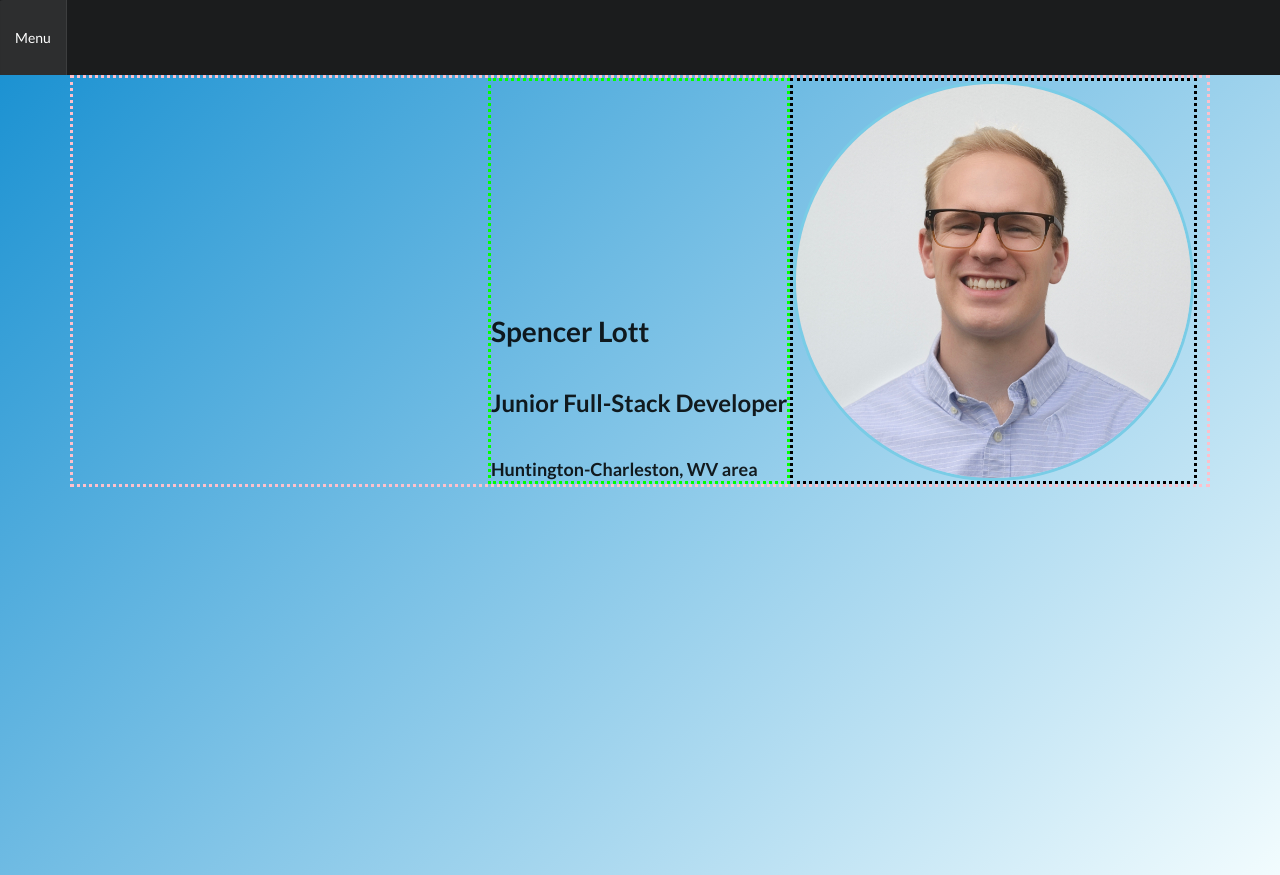
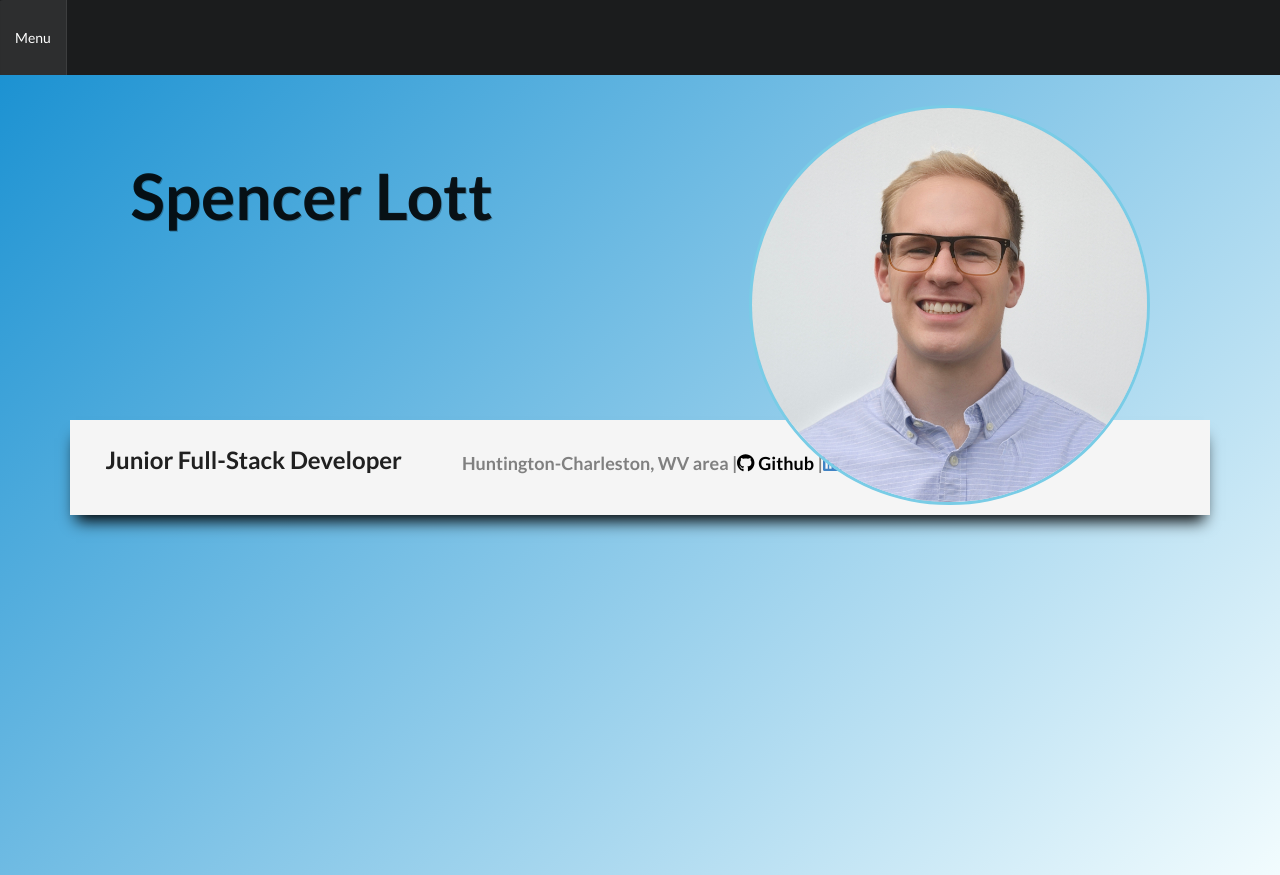
Before and after one commit to spencer-lott/personal-profile, a React (Create React App) app in the folder PersonalProfile/client/personalprofile/: page / in a window 1280 px wide. Built offline with nearby package versions, Linux system fonts and the light colour scheme; a web font is replaced by a local one.

Commit message:
made a bar that has some of my info with important links

```diff
--- a/PersonalProfile/client/personalprofile/src/components/home/Home.js
+++ b/PersonalProfile/client/personalprofile/src/components/home/Home.js
@@ -1,6 +1,8 @@
 import React from "react";
 import "./home.css";
-import { Col, Container, Row } from "reactstrap";
+import {Col, Container, Row} from "reactstrap";
+import {FontAwesomeIcon} from "@fortawesome/react-fontawesome";
+import {faGithub, faLinkedin} from "@fortawesome/free-brands-svg-icons"; // Import the faGithub icon
 
 export default function Home() {
     return (
@@ -10,15 +12,28 @@ export default function Home() {
                 <Container>
                     <Row>
                         <div className="home-top">
-                        <div className="col1">
-                            <h1>Spencer Lott</h1>
+                        <h1 className="name-header">Spencer Lott</h1>
+
+                            <div className="img-container">
+                                <img className="profile-img" src="/images/Spencer-Lott-Headshot-Copy-SQ.jpeg" alt="no image"/>
+                            </div>
+
+                        </div>
+                    </Row>
+                    <Row>
+                        <div className="info-bar">
+                            <div className="info-bar-details">
                                 <h2>Junior Full-Stack Developer</h2>
-                            <h3>Huntington-Charleston, WV area</h3>
-                         </div>
-                         <div className="col2">
-                            <img className="profile-img" src="/images/Spencer-Lott-Headshot-Copy-SQ.jpeg" alt="no image" />
+                                <div>
+                                    <h3 className="h3-details">Huntington-Charleston, WV area |
+                                        <a href="https://github.com/spencer-lott" style={{color: "#000"}}><FontAwesomeIcon icon={faGithub}/> Github </a> |
+                                        <a href="https://www.linkedin.com/in/spencer-k-lott/"><FontAwesomeIcon icon={faLinkedin}/>
+                                            LinkedIn</a>
+                                    </h3>
                                 </div>
                             </div>
+                        </div>
+
                     </Row>
                 </Container>
             </div>
@@ -27,9 +42,8 @@ export default function Home() {
 }
 
 
-
-            {/* <div className="ui container observer"></div> */}
-            {/* <div class="ui container">
+{ /* <div className="ui container observer"></div> */
+} { /* <div class="ui container">
                 <div class="ui grid">
                     <div class="row">
                         <div class="column"><button class="ui fluid button">Button</button></div>
@@ -50,4 +64,5 @@ export default function Home() {
                         <div class="column"><button class="ui fluid button">Button</button></div>
                     </div>
                 </div>
-            </div> */}
+            </div> */
+}
--- a/PersonalProfile/client/personalprofile/src/components/home/home.css
+++ b/PersonalProfile/client/personalprofile/src/components/home/home.css
@@ -7,7 +7,6 @@
     height: 100vh;
     width: 100vw;
     margin: 0;
-
     background: linear-gradient(135deg, var(--primary), var(--secondary))
 }
 
@@ -24,24 +23,50 @@
 }
 
 .home-top{
+    /* border: dotted pink; */
     display: flex;
-    justify-content: flex-end;
-    border: dotted pink;
+    justify-content: space-between;
+    padding-top: 30px;
 }
 
-.col1{
-    display: flex;
-    flex-direction: column;
-    justify-content: flex-end;
-    border: dotted lime;
-}
-
-.col2{
-    border: dotted black;
+.name-header{
+    padding: 50px;
+    font-size: 64px;
+    text-shadow:1px 1px 0px rgba(0,0,0,0.25);
 }
 
 .profile-img{
     height: 400px;
     border-radius: 50%;
     border: solid rgb(121, 204, 230);
+    z-index: 999;
 }
+
+.img-container{
+    /* border: dotted black; */
+    z-index: 999;
+    margin-right: 50px;
+}
+
+.info-bar{
+    /* border: dotted lime; */
+    display: flex;
+    flex-direction: column;
+    /* align-items: center; */
+    margin-top: -85px;
+    background-color: whitesmoke;
+    padding-top: 25px;
+    padding-bottom: 25px;
+    box-shadow: 0px 12px 15px -6px rgba(0,0,0.3);
+}
+
+.info-bar-details{
+    display: flex;
+    padding-left: 25px;
+}
+
+.h3-details{
+    color: gray;
+    padding-left: 60px;
+    padding-top: 7px;
+}
```
Lines whose indentation alone changed are shown as unchanged.
